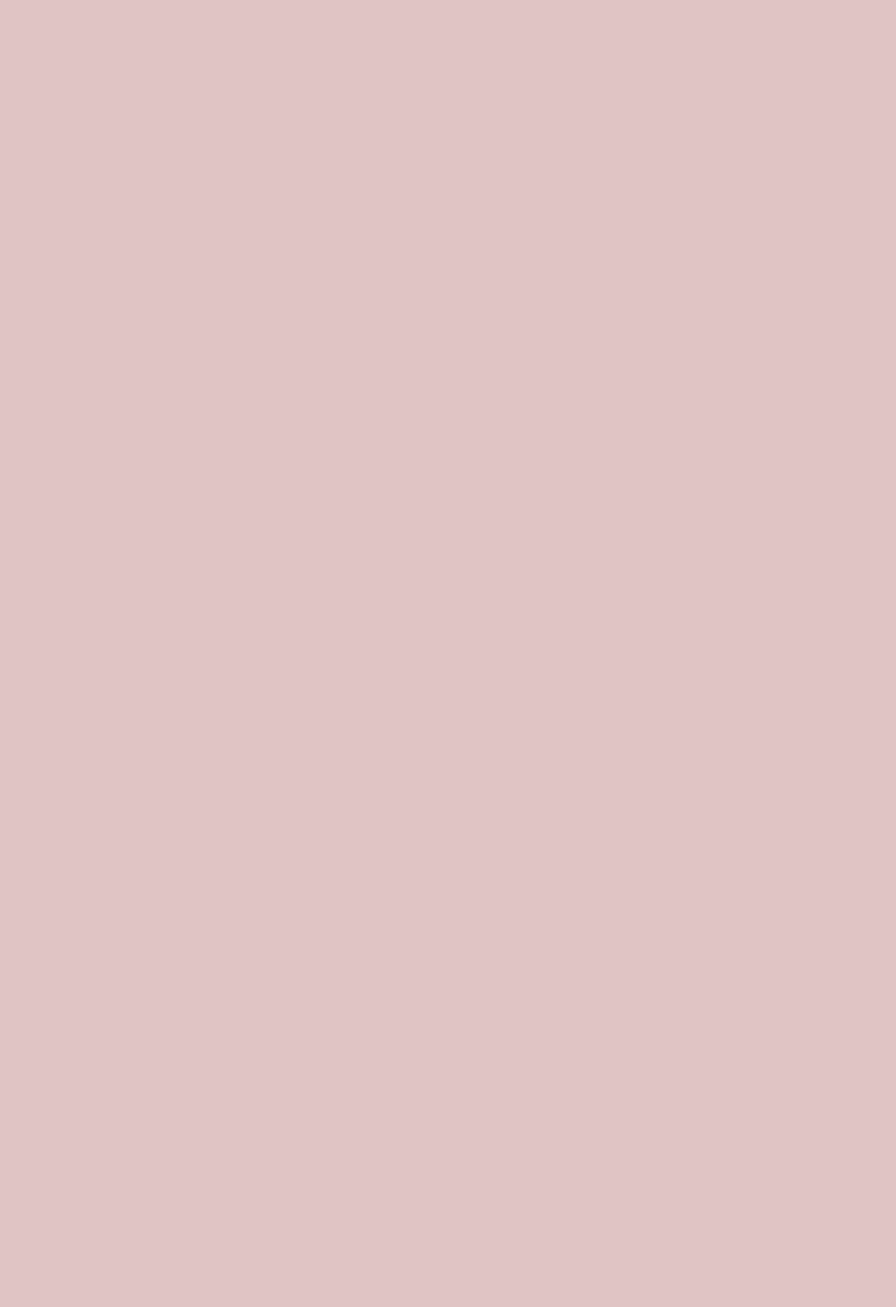
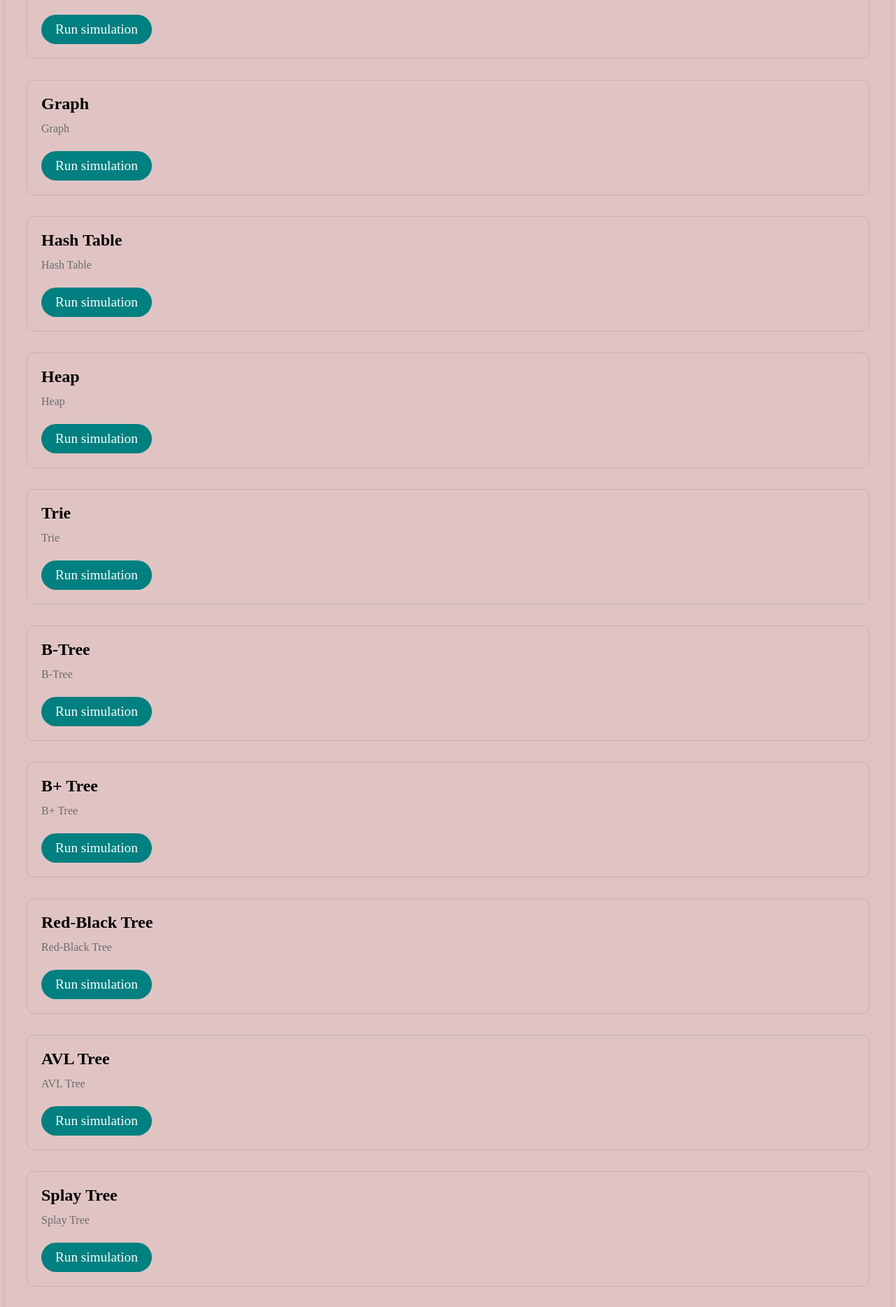
Before and after one commit to nayeemcharx/coursebook, a React (Create React App) app: page /DataStructure in a window 1280 px wide. Before the commit this address had no page. Shown: the part 760-2628 px from the top of the page at 70% size. Before the commit the page ends 800 px from the top, so only its background shows below. Built offline with nearby package versions, Linux system fonts and the light colour scheme.

Commit message:
Completed topic lists for all the pages.

```diff
--- a/src/App.js
+++ b/src/App.js
@@ -2,6 +2,10 @@ import React from "react";
 import Home from "./Pages/Home";
 import {BrowserRouter, Routes, Route} from "react-router-dom";
 import LinearAlgebra from "./Pages/LinearAlgebra";
+import MultivariableCalculus from "./Pages/MultivariableCalculus";
+import Microcontroller from "./Pages/MicroController";
+import Automata from "./Pages/Automata";
+import DataStructure from "./Pages/DataStructure";
 import NullSpaceSimul from "./Pages/NullSpaceSimul";
 function App() {
   return (
@@ -11,6 +15,10 @@ function App() {
           <Route path="/" element={<Home />} />
           <Route path="LinearAlgebra" element={<LinearAlgebra />} />
           <Route path="LinearAlgebra/NullSpaceSimul" element={<NullSpaceSimul />} />
+          <Route path="MultivariableCalculus" element={<MultivariableCalculus />} />
+          <Route path="Microcontroller" element={<Microcontroller />} />
+          <Route path="Automata" element={<Automata />} />
+          <Route path="DataStructure" element={<DataStructure />} />
         </Routes>
       </BrowserRouter>
     </div>
--- a/src/Components/Algorithm.js
+++ b/src/Components/Algorithm.js
@@ -1,4 +1,3 @@
-import React from 'react';
 
 const Algorithm = () => {
   return (
--- a/src/Components/Body.js
+++ b/src/Components/Body.js
@@ -11,24 +11,40 @@ const Body = () => {
   const onClickToLinearAlgebra = () => {
     navigate('/LinearAlgebra')
   }
+  const onClickToMultivariableCalculus = () => {
+    navigate('/MultivariableCalculus')
+  }
+  const onClickToMicrocontroller = () => {
+    navigate('/Microcontroller')
+  }
+  const onClickToAutomata = () => {
+    navigate('/Automata')
+  }
+  const onClickToDataStructure = () => {
+    navigate('/DataStructure')
+  }
   return (
     <div className="course-list">
         <CourseCard
           title="Multivariable Calculus"
           image={mvcImg}
+          onClick={onClickToMultivariableCalculus} />
+        <CourseCard
+          title="Microcontroller"
+          image={MicrocontrollerImg}
+          onClick={onClickToMicrocontroller} />
+        <CourseCard
+          title="Linear Algebra"
+          image={linear_algebraImg}
           onClick={onClickToLinearAlgebra} />
         <CourseCard
-          title="Microcontroller"
-          image={MicrocontrollerImg} />
-        <CourseCard
-          title="Linear Algebra"
-          image={linear_algebraImg}/>
-        <CourseCard
           title="Automata"
-          image={automataImg}/>
+          image={automataImg}
+          onClick={onClickToAutomata} />
         <CourseCard
           title="Data Structure and Algorithms"
-          image={algorithmImg}/>
+          image={algorithmImg}
+          onClick={onClickToDataStructure} />
 
     </div>
   )
--- /dev/null
+++ b/src/Pages/Automata.js
@@ -0,0 +1,34 @@
+import NavigationBar from "../Components/NavigationBar"
+import AlgorithmList from "../Components/AlgorithmList"
+
+const Automata = () => {
+  const item = [
+    {
+      title: "Finite State Machine",
+      description: "Finite State Machine",
+      link: "https://www.desmos.com/calculator/4qjxqjzq2j"
+    },
+    {
+      title: "Turing Machine",
+      description: "Turing Machine",
+      link: "https://www.desmos.com/calculator/4qjxqjzq2j"
+    },
+    {
+      title: "Pushdown Automata",
+      description: "Pushdown Automata",
+      link: "https://www.desmos.com/calculator/4qjxqjzq2j"
+    },
+    {
+      title: "Context Free Grammar",
+      description: "Context Free Grammar",
+      link: "https://www.desmos.com/calculator/4qjxqjzq2j"
+    }]
+  return (
+    <div className="Automata">
+        <NavigationBar className="NavBar"/>
+        <AlgorithmList items={item}/>
+    </div>
+  )
+}
+
+export default Automata
--- /dev/null
+++ b/src/Pages/DataStructure.js
@@ -0,0 +1,100 @@
+import NavigationBar from "../Components/NavigationBar"
+import AlgorithmList from "../Components/AlgorithmList"
+
+const DataStructure = () => {
+  const item = [
+    {
+      title: "Stack",
+      description: "Stack",
+      link: "https://www.desmos.com/calculator/4qjxqjzq2j"
+    },
+    {
+      title: "Queue",
+      description: "Queue",
+      link: "https://www.desmos.com/calculator/4qjxqjzq2j"
+    },
+    {
+      title: "Linked List",
+      description: "Linked List",
+      link: "https://www.desmos.com/calculator/4qjxqjzq2j"
+    },
+    {
+      title: "Tree",
+      description: "Tree",
+      link: "https://www.desmos.com/calculator/4qjxqjzq2j"
+    },
+    {
+      title: "Graph",
+      description: "Graph",
+      link: "https://www.desmos.com/calculator/4qjxqjzq2j"
+    },
+    {
+      title: "Hash Table",
+      description: "Hash Table",
+      link: "https://www.desmos.com/calculator/4qjxqjzq2j"
+    },
+    {
+      title: "Heap",
+      description: "Heap",
+      link: "https://www.desmos.com/calculator/4qjxqjzq2j"
+    },
+    {
+      title: "Trie",
+      description: "Trie",
+      link: "https://www.desmos.com/calculator/4qjxqjzq2j"
+    },
+    {
+      title: "B-Tree",
+      description: "B-Tree",
+      link: "https://www.desmos.com/calculator/4qjxqjzq2j"
+    },
+    {
+      title: "B+ Tree",
+      description: "B+ Tree",
+      link: "https://www.desmos.com/calculator/4qjxqjzq2j"
+    },
+    {
+      title: "Red-Black Tree",
+      description: "Red-Black Tree",
+      link: "https://www.desmos.com/calculator/4qjxqjzq2j"
+    },
+    {
+      title: "AVL Tree",
+      description: "AVL Tree",
+      link: "https://www.desmos.com/calculator/4qjxqjzq2j"
+    },
+    {
+      title: "Splay Tree",
+      description: "Splay Tree",
+      link: "https://www.desmos.com/calculator/4qjxqjzq2j"
+    },
+    {
+      title: "Segment Tree",
+      description: "Segment Tree",
+      link: "https://www.desmos.com/calculator/4qjxqjzq2j"
+    },
+    {
+      title: "Fenwick Tree",
+      description: "Fenwick Tree",
+      link: "https://www.desmos.com/calculator/4qjxqjzq2j"
+    },
+    {
+      title: "Disjoint Set",
+      description: "Disjoint Set",
+      link: "https://www.desmos.com/calculator/4qjxqjzq2j"
+    },
+    {
+      title: "Sparse Table",
+      description: "Sparse Table",
+      link: "https://www.desmos.com/calculator/4qjxqjzq2j"
+    }]
+
+  return (
+    <div className="Datastructure">
+        <NavigationBar className="NavBar"/>
+        <AlgorithmList items={item}/>
+    </div>
+  )
+}
+
+export default DataStructure
--- a/src/Pages/LinearAlgebra.js
+++ b/src/Pages/LinearAlgebra.js
@@ -1,18 +1,54 @@
 import NavigationBar from "../Components/NavigationBar"
-import TopicCard from "../Components/TopicCard"
 import AlgorithmList from "../Components/AlgorithmList"
 
 const LinearAlgebra = () => {
-  const item=[{
-    title:"Finding null Space",
-    description:"A detailed description about how null space works and stuffs",
-    link:'LinearAlgebra/NullSpaceSimul'
-},
-{
-  title:"Calculate Rank of a matrix",
-  description:"sdflsdjhfjiseohrwe sdfikhsdijfwe rweuirhweirbwe ewruiowerhwekrtjh",
-  link:''
-}]
+  const item = [
+    {
+      title: "Null Space",
+      description: "Null space of a matrix",
+      link: "https://www.desmos.com/calculator/4qjxqjzq2j"
+    },
+    {
+      title: "Row Space",
+      description: "Row space of a matrix",
+      link: "https://www.desmos.com/calculator/4qjxqjzq2j"
+    },
+    {
+      title: "Column Space",
+      description: "Column space of a matrix",
+      link: "https://www.desmos.com/calculator/4qjxqjzq2j"
+    },
+    {
+      title: "Rank",
+      description: "Rank of a matrix",
+      link: "https://www.desmos.com/calculator/4qjxqjzq2j"
+    },
+    {
+      title: "Determinant",
+      description: "Determinant of a matrix",
+      link: "https://www.desmos.com/calculator/4qjxqjzq2j"
+    },
+    {
+      title: "Inverse",
+      description: "Inverse of a matrix",
+      link: "https://www.desmos.com/calculator/4qjxqjzq2j"
+    },
+    {
+      title: "Transpose",
+      description: "Transpose of a matrix",
+      link: "https://www.desmos.com/calculator/4qjxqjzq2j"
+    },
+    {
+      title: "Orthogonal",
+      description: "Orthogonal of a matrix",
+      link: "https://www.desmos.com/calculator/4qjxqjzq2j"
+    },
+    {
+      title: "Orthogonal Complement",
+      description: "Orthogonal Complement of a matrix",
+      link: "https://www.desmos.com/calculator/4qjxqjzq2j"
+    }
+  ]
   return (
     <div className="Linear-Algebra">
         <NavigationBar className="NavBar"/>
--- /dev/null
+++ b/src/Pages/MicroController.js
@@ -0,0 +1,10 @@
+// import NavigationBar from "../Components/NavigationBar"
+// import AlgorithmList from "../Components/AlgorithmList"
+
+const MicroController = () => {
+  return (
+    <div>MicroController</div>
+  )
+}
+
+export default MicroController
--- /dev/null
+++ b/src/Pages/MultivariableCalculus.js
@@ -0,0 +1,45 @@
+import NavigationBar from "../Components/NavigationBar"
+import AlgorithmList from "../Components/AlgorithmList"
+
+const MultivariableCalculus = () => {
+  const item = [
+    {
+      title: "Partial Derivatives",
+      description: "Partial Derivatives",
+      link: "https://www.desmos.com/calculator/4qjxqjzq2j"
+    },
+    {
+      title: "Gradient",
+      description: "Gradient",
+      link: "https://www.desmos.com/calculator/4qjxqjzq2j"
+    },
+    {
+      title: "Divergence",
+      description: "Divergence",
+      link: "https://www.desmos.com/calculator/4qjxqjzq2j"
+    },
+    {
+      title: "Curl",
+      description: "Curl",
+      link: "https://www.desmos.com/calculator/4qjxqjzq2j"
+    },
+    {
+      title: "Laplacian",
+      description: "Laplacian",
+      link: "https://www.desmos.com/calculator/4qjxqjzq2j"
+    },
+    {
+      title: "Double Integral",
+      description: "Double Integral",
+      link: "https://www.desmos.com/calculator/4qjxqjzq2j"
+    }
+  ]
+  return (
+    <div className="Multivariable-Calculus">
+        <NavigationBar className="NavBar"/>
+        <AlgorithmList items={item}/>
+    </div>
+  )
+}
+
+export default MultivariableCalculus
```
